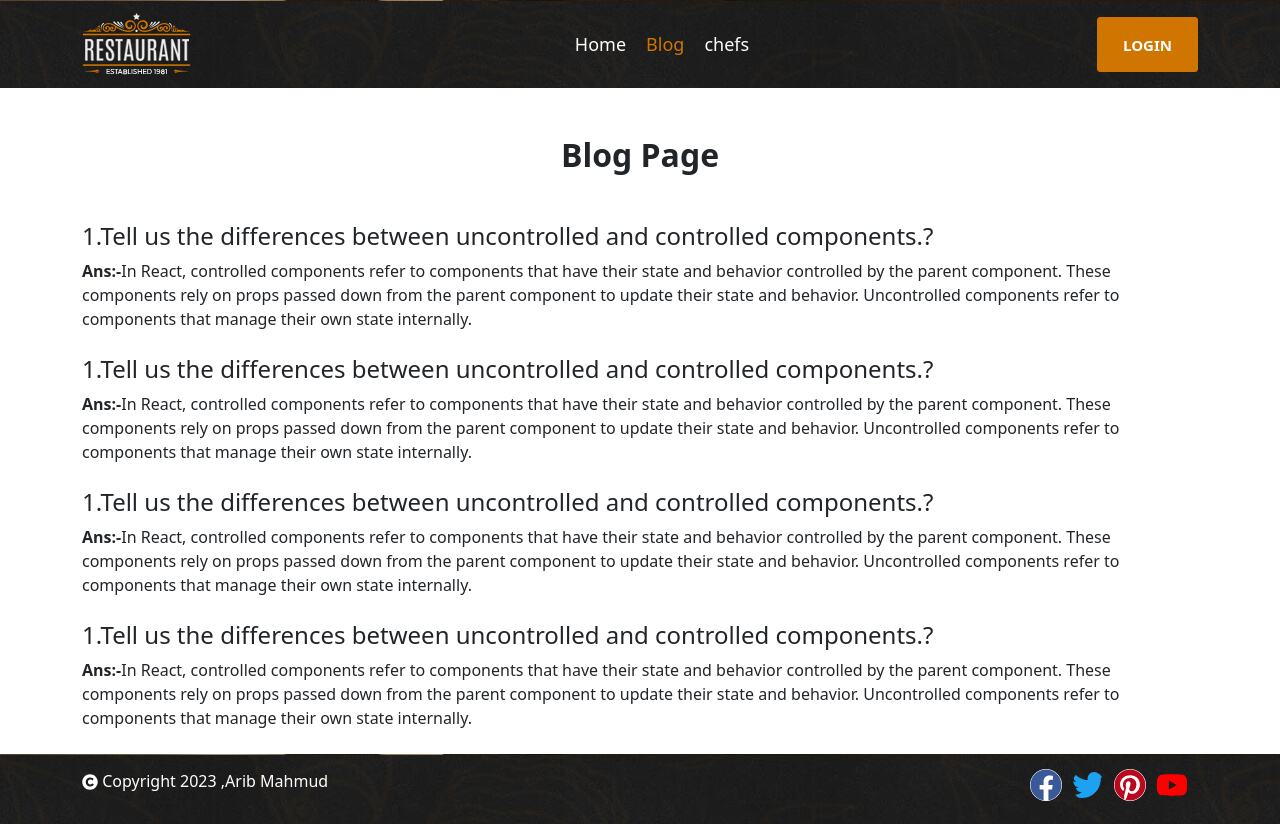
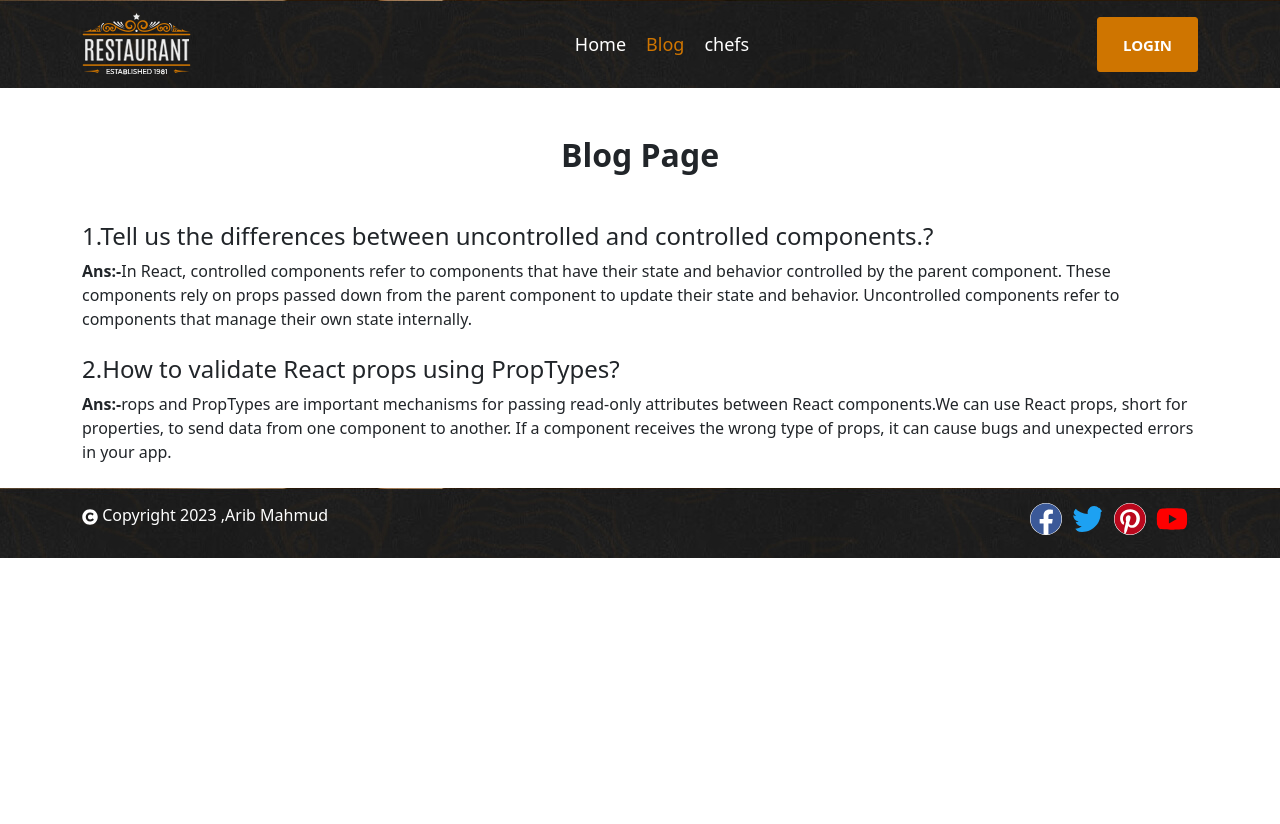
Before and after one commit to arib-web/food-chef, a React (Vite) app: page /blog in a window 1280 px wide. After the commit the page ends 800 px from the top, so only its background shows below. Built offline with nearby package versions, Linux system fonts and the light colour scheme; no server answers.

Commit message:
Second question added in blog file

```diff
--- a/src/components/Blog/Blog.jsx
+++ b/src/components/Blog/Blog.jsx
@@ -11,16 +11,8 @@ const Blog = () => {
                         <p><span className='fw-bold'>Ans:-</span>In React, controlled components refer to components that have their state and behavior controlled by the parent component. These components rely on props passed down from the parent component to update their state and behavior. Uncontrolled components refer to components that manage their own state internally.</p>
                     </div>
                     <div className='mb-4'>
-                        <h4 >1.Tell us the differences between uncontrolled and controlled components.?</h4>
-                        <p><span className='fw-bold'>Ans:-</span>In React, controlled components refer to components that have their state and behavior controlled by the parent component. These components rely on props passed down from the parent component to update their state and behavior. Uncontrolled components refer to components that manage their own state internally.</p>
-                    </div>
-                    <div className='mb-4'>
-                        <h4 >1.Tell us the differences between uncontrolled and controlled components.?</h4>
-                        <p><span className='fw-bold'>Ans:-</span>In React, controlled components refer to components that have their state and behavior controlled by the parent component. These components rely on props passed down from the parent component to update their state and behavior. Uncontrolled components refer to components that manage their own state internally.</p>
-                    </div>
-                    <div className='mb-4'>
-                        <h4 >1.Tell us the differences between uncontrolled and controlled components.?</h4>
-                        <p><span className='fw-bold'>Ans:-</span>In React, controlled components refer to components that have their state and behavior controlled by the parent component. These components rely on props passed down from the parent component to update their state and behavior. Uncontrolled components refer to components that manage their own state internally.</p>
+                        <h4 >2.How to validate React props using PropTypes?</h4>
+                        <p><span className='fw-bold'>Ans:-</span>rops and PropTypes are important mechanisms for passing read-only attributes between React components.We can use React props, short for properties, to send data from one component to another. If a component receives the wrong type of props, it can cause bugs and unexpected errors in your app.</p>
                     </div>
                 </div>
             </div>
```
